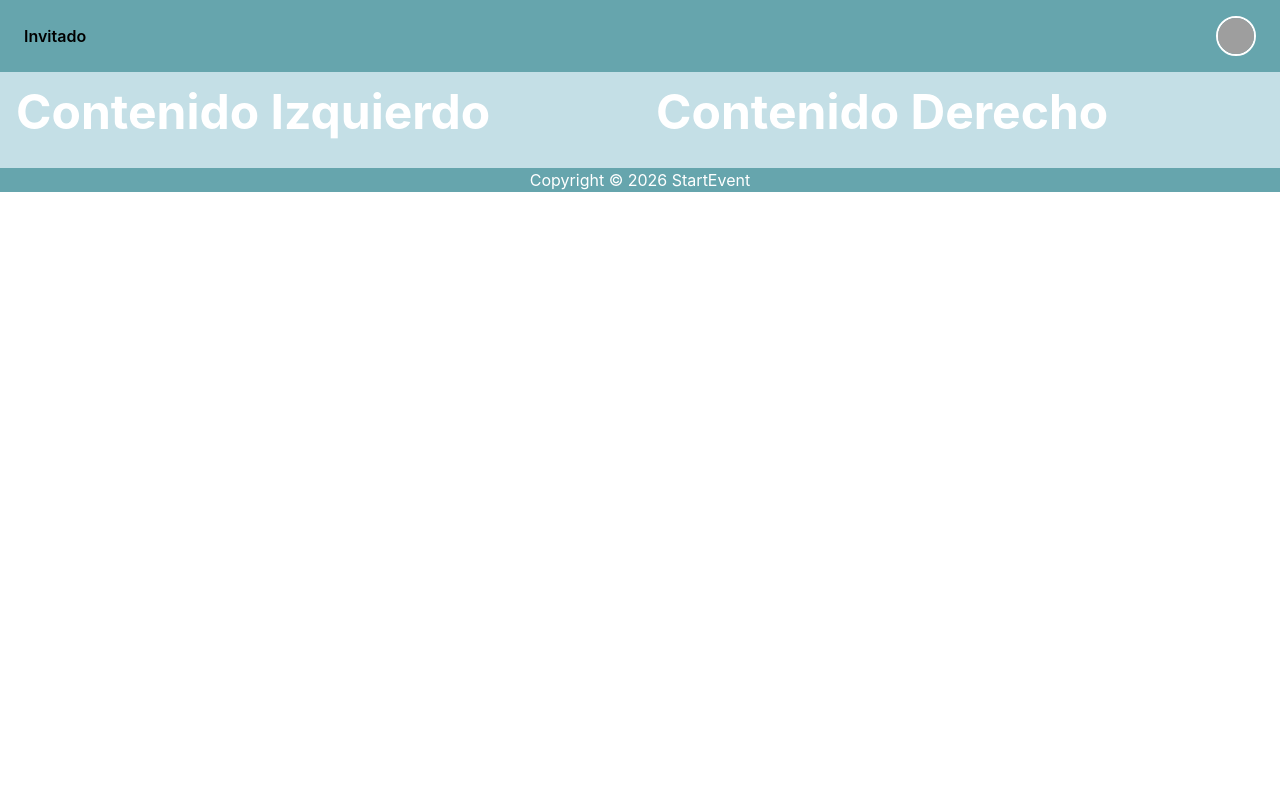
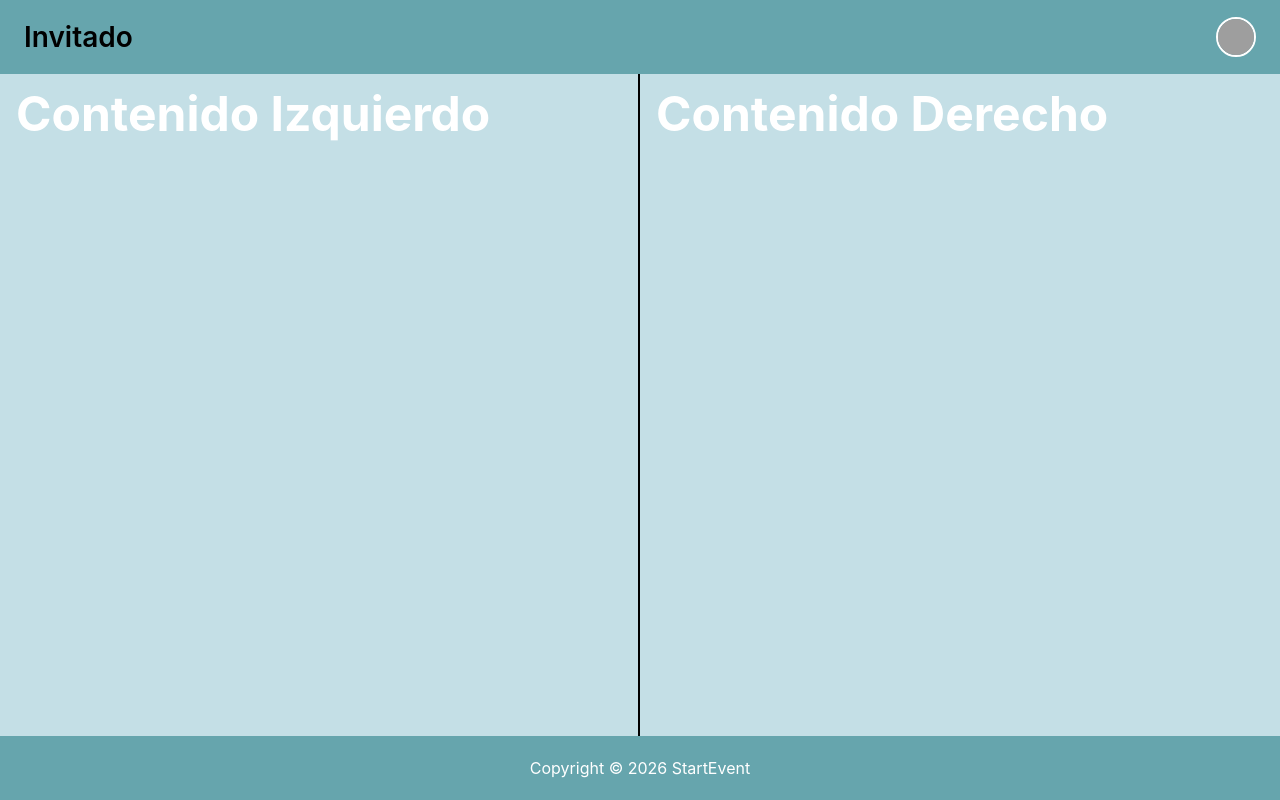
Before and after one commit to TrueBeto107/pruebas_tesis, a Python web app: template PruebaStartEvent/CodigoFuente/Flask/aplicacion/templates/pagina_columnas.html in a window 1280 px wide. Run offline with Jinja, Linux system fonts and the light colour scheme; the template is opened without the code that fills it, so the values that code supplies are empty; grey boxes are pictures that could not be loaded.

Commit message:
Pruebas de concepto de tailwind

```diff
--- a/PruebaStartEvent/CodigoFuente/Flask/aplicacion/static/css/output.css
+++ b/PruebaStartEvent/CodigoFuente/Flask/aplicacion/static/css/output.css
@@ -19,13 +19,13 @@
     --color-gray-700: oklch(37.3% 0.034 259.733);
     --color-gray-800: oklch(27.8% 0.033 256.848);
     --color-gray-900: oklch(21% 0.034 264.665);
+    --color-black: #000;
     --color-white: #fff;
     --spacing: 0.25rem;
     --container-sm: 24rem;
     --container-md: 28rem;
     --container-2xl: 42rem;
     --container-4xl: 56rem;
-    --container-6xl: 72rem;
     --container-7xl: 80rem;
     --text-xs: 0.75rem;
     --text-xs--line-height: calc(1 / 0.75);
@@ -41,6 +41,7 @@
     --text-4xl--line-height: calc(2.5 / 2.25);
     --text-5xl: 3rem;
     --text-5xl--line-height: 1;
+    --font-weight-light: 300;
     --font-weight-medium: 500;
     --font-weight-semibold: 600;
     --font-weight-bold: 700;
@@ -53,6 +54,7 @@
     --default-transition-timing-function: cubic-bezier(0.4, 0, 0.2, 1);
     --default-font-family: var(--font-sans);
     --default-mono-font-family: var(--font-mono);
+    --color-primario: #66A5AD;
   }
 }
 @layer base {
@@ -315,11 +323,8 @@
   .h-full {
     height: 100%;
   }
-  .max-h-16 {
-    max-height: calc(var(--spacing) * 16);
-  }
-  .min-h-16 {
-    min-height: calc(var(--spacing) * 16);
+  .h-screen {
+    height: 100vh;
   }
   .min-h-screen {
     min-height: 100vh;
@@ -448,6 +456,9 @@
   .overflow-x-auto {
     overflow-x: auto;
   }
+  .overflow-y-auto {
+    overflow-y: auto;
+  }
   .rounded-2xl {
     border-radius: var(--radius-2xl);
   }
@@ -468,6 +479,10 @@
     border-style: var(--tw-border-style);
     border-width: 2px;
   }
+  .border-r-2 {
+    border-right-style: var(--tw-border-style);
+    border-right-width: 2px;
+  }
   .border-l-4 {
     border-left-style: var(--tw-border-style);
     border-left-width: 4px;
@@ -481,6 +496,9 @@
   }
   .border-\[\#66A5AD\]\/30 {
     border-color: color-mix(in oklab, #66A5AD 30%, transparent);
+  }
+  .border-black {
+    border-color: var(--color-black);
   }
   .border-gray-100 {
     border-color: var(--color-gray-100);
@@ -514,6 +532,9 @@
   }
   .bg-gray-200 {
     background-color: var(--color-gray-200);
+  }
+  .bg-primario {
+    background-color: var(--color-primario);
   }
   .bg-white {
     background-color: var(--color-white);
@@ -575,6 +596,9 @@
   .py-4 {
     padding-block: calc(var(--spacing) * 4);
   }
+  .py-5 {
+    padding-block: calc(var(--spacing) * 5);
+  }
   .py-8 {
     padding-block: calc(var(--spacing) * 8);
   }
@@ -615,9 +639,19 @@
     font-size: var(--text-xs);
     line-height: var(--tw-leading, var(--text-xs--line-height));
   }
+  .text-\[28px\] {
+    font-size: 28px;
+  }
+  .text-\[40px\] {
+    font-size: 40px;
+  }
   .font-bold {
     --tw-font-weight: var(--font-weight-bold);
     font-weight: var(--font-weight-bold);
+  }
+  .font-light {
+    --tw-font-weight: var(--font-weight-light);
+    font-weight: var(--font-weight-light);
   }
   .font-medium {
     --tw-font-weight: var(--font-weight-medium);
--- a/PruebaStartEvent/CodigoFuente/Flask/aplicacion/templates/documento/buscar_documento.html
+++ b/PruebaStartEvent/CodigoFuente/Flask/aplicacion/templates/documento/buscar_documento.html
@@ -48,7 +48,7 @@
                         type="text"
                         name="id_documento"
                         required
-                        class="w-full px-4 py-3 border border-gray-300 rounded-xl focus:outline-none focus:ring-2 focus:ring-[#66A5AD] focus:border-transparent transition"
+                        class="boton-primario"
                         placeholder="Ej: DOC-001"
                     />
                 </div>
--- a/PruebaStartEvent/CodigoFuente/Flask/aplicacion/templates/navbar.html
+++ b/PruebaStartEvent/CodigoFuente/Flask/aplicacion/templates/navbar.html
@@ -1,5 +1,5 @@
 <!-- Barra de navegación -->
-<nav class="bg-[#66A5AD] px-6 py-4 flex justify-between items-center relative z-10">
+<nav class="bg-primario px-6 py-4 flex justify-between items-center relative z-10">
     {% if usuario %}
         <span class="text-black text-[28px]  font-light">{{ usuario.nombre_completo }}</span>
     {% else %}
```
Also changed, not shown: other parts of PruebaStartEvent/CodigoFuente/Flask/aplicacion/static/css/output.css (+66 -15 lines), PruebaStartEvent/CodigoFuente/Flask/aplicacion/static/css/input.css (+8 -0 lines), 1 other file.
